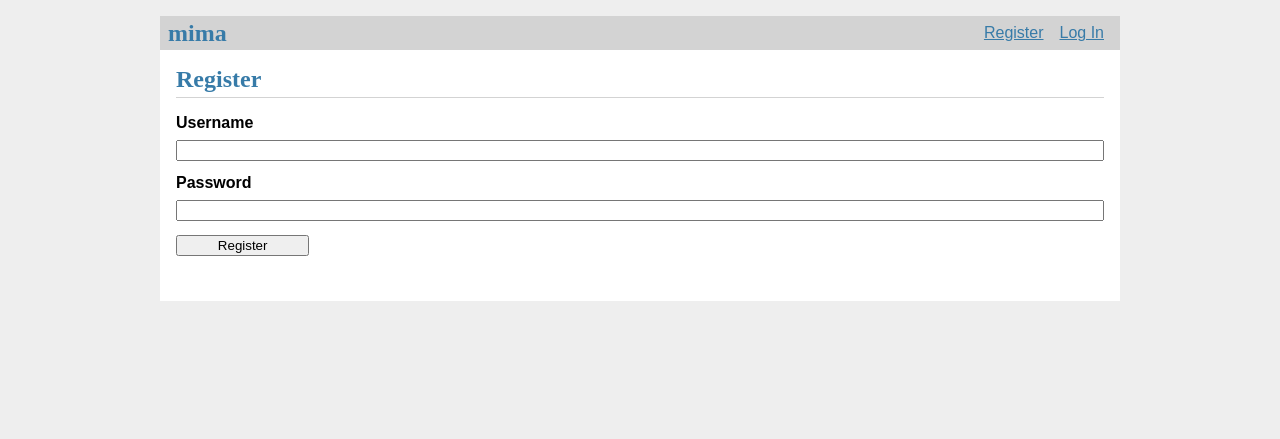
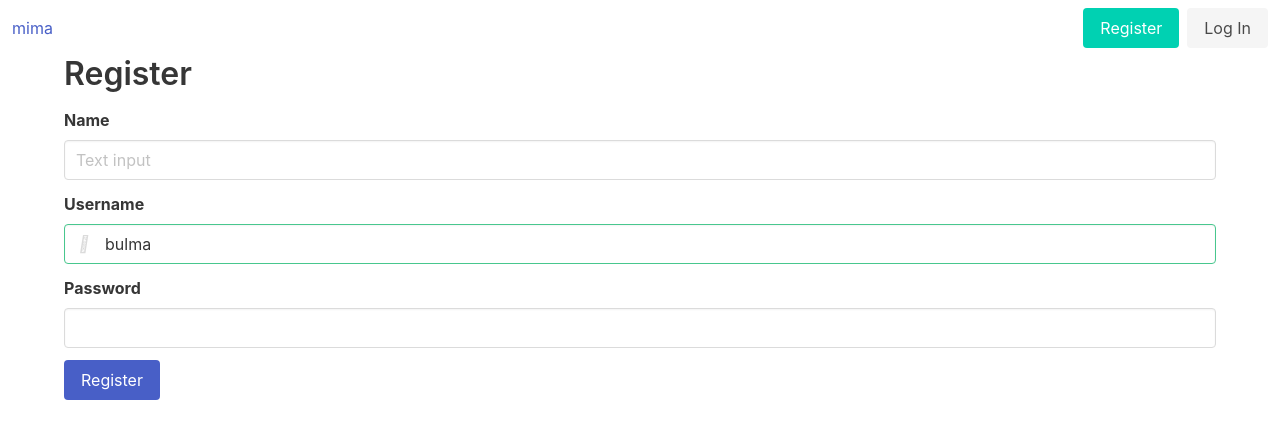
Before and after one commit to Bhupesh-V/mima, a Flask app: template templates/auth/register.html in a window 1280 px wide. Shown: the top 439 px of the page. Run offline with Flask 2, Linux system fonts and the light colour scheme; the template is opened without the code that fills it, so the values that code supplies are empty; parts of the project's set-up code (start-up, migrations or seed data) failed here and were passed over.

Commit message:
add bulma for CSS

```diff
--- a/app.py
+++ b/app.py
@@ -14,7 +14,7 @@ app.secret_key = secrets.token_urlsafe(16)
 app.config["MAX_CONTENT_LENGTH"] = 16 * 1024 * 1024
 app.config["UPLOAD_FOLDER"] = os.path.join(app.root_path, "/media")
 app.config["DATABASE"] = os.path.join(app.root_path, "mima.sqlite")
-
+app.config['TEMPLATES_AUTO_RELOAD'] = True
 db.init_app(app)
 
 
--- a/schema.sql
+++ b/schema.sql
@@ -4,7 +4,8 @@ DROP TABLE IF EXISTS post;
 CREATE TABLE user (
   id INTEGER PRIMARY KEY AUTOINCREMENT,
   username TEXT UNIQUE NOT NULL,
-  password TEXT NOT NULL
+  password TEXT NOT NULL,
+  name TEXT NOT NULL
 );
 
 CREATE TABLE post (
@@ -14,6 +15,6 @@ CREATE TABLE post (
   views INTEGER,
   created TIMESTAMP NOT NULL DEFAULT CURRENT_TIMESTAMP,
   caption TEXT NOT NULL,
-  tags TEXT NOT NULL,
+  hashtags TEXT,
   FOREIGN KEY (author_id) REFERENCES user (id)
 );
--- a/templates/auth/register.html
+++ b/templates/auth/register.html
@@ -6,10 +6,32 @@
 
 {% block content %}
 <form method="post">
-  <label for="username">Username</label>
-  <input name="username" id="username" required>
-  <label for="password">Password</label>
-  <input type="password" name="password" id="password" required>
-  <input type="submit" value="Register">
+        <div class="field">
+                <label class="label">Name</label>
+                <div class="control">
+                        <input class="input" type="text" placeholder="Text input">
+                </div>
+        </div>
+
+        <div class="field">
+                <label class="label">Username</label>
+                <div class="control has-icons-left">
+                        <input class="input is-success" type="text" placeholder="Text input" value="bulma">
+                        <span class="icon is-small is-left">
+                                <i class="fas fa-user"></i>
+                        </span>
+                </div>
+        </div>
+
+        <div class="field">
+                <label class="label">Password</label>
+                <div class="control">
+                        <input class="input" type="password" id="password" name="password" required>
+                </div>
+        </div>
+
+        <div class="control">
+                <input class="button is-link"type="submit" value="Register">
+        </div>
 </form>
 {% endblock %}
--- a/templates/base.html
+++ b/templates/base.html
@@ -1,19 +1,32 @@
-<!doctype html>
+<!DOCTYPE html>
+<head>
         <title>{% block title %}{% endblock %} - mima</title>
-<link rel="stylesheet" href="{{ url_for('static', filename='style.css') }}">
-<nav>
+        <meta name="viewport" content="width=device-width, initial-scale=1">
+        <link rel="stylesheet" href="https://cdn.jsdelivr.net/npm/bulma@0.9.1/css/bulma.min.css">
+        <link rel="stylesheet" href="https://maxcdn.bootstrapcdn.com/font-awesome/4.7.0/css/font-awesome.min.css" crossorigin="anonymous" async>
+</head>
+<nav class="navbar" role="navigation" aria-label="main navigation">
+        <div class="navbar-brand">
+                <a class="navbar-item" href="https://bulma.io">
                         <h1>mima</h1>
-        <ul>
+                </a>
+        </div>
+        <div class="navbar-end">
+                <div class="navbar-item">
+                        <div class="buttons">
                                 {% if g.user %}
-                <li><span>{{ g.user['username'] }}</span>
-                <li><a href="{{ url_for('auth.logout') }}">Log Out</a>
+                                <span>{{ g.user['username'] }}</span>
+                                <a class="button is-primary" href="{{ url_for('auth.logout') }}">Log Out</a>
                                 {% else %}
-                <li><a href="{{ url_for('auth.register') }}">Register</a>
-                <li><a href="{{ url_for('auth.login') }}">Log In</a>
+                                <a class="button is-primary" href="{{ url_for('auth.register') }}">Register</a>
+                                <a class="button is-light" href="{{ url_for('auth.login') }}">Log In</a>
                                 {% endif %}
-        </ul>
+                        </div>
+                </div>
+        </div>
 </nav>
-<section class="content">
+<body>
+        <section class="content container">
                 <header>
                         {% block header %}{% endblock %}
                 </header>
@@ -22,3 +35,5 @@
                 {% endfor %}
                 {% block content %}{% endblock %}
         </section>
+</body>
+</html>
```
Also changed, not shown: post.py (+5 -5 lines), templates/auth/login.html (+20 -5 lines), templates/post/create.html (+13 -6 lines), templates/post/index.html (+18 -14 lines). Lines whose indentation alone changed are shown as unchanged.
